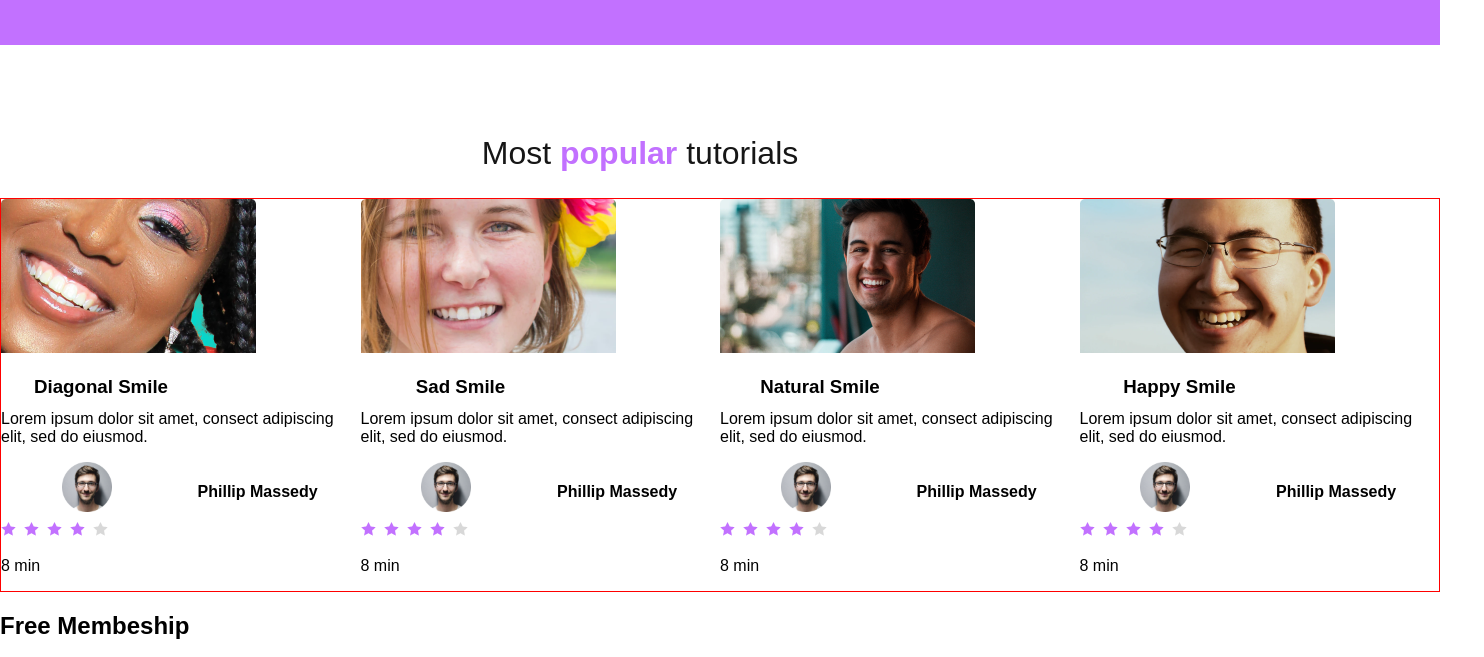
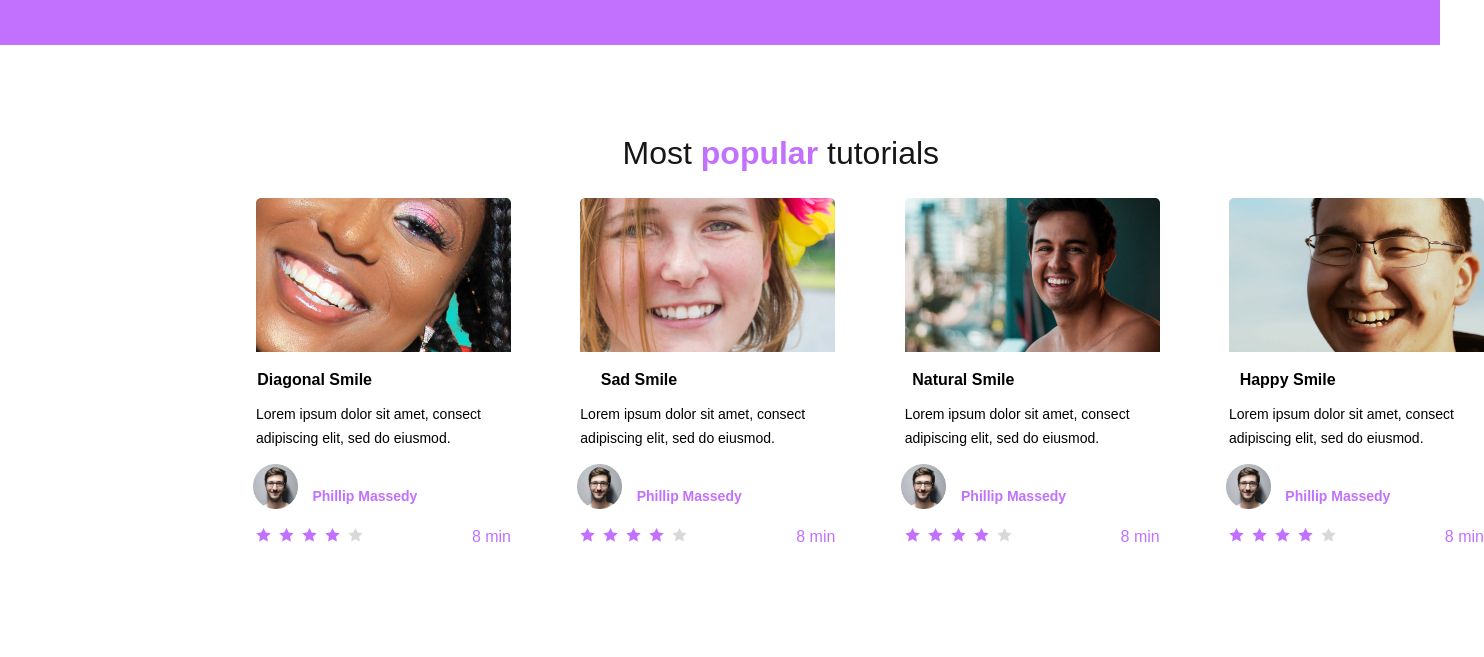
Before and after one commit to CodeWithRonnie/alx_html_css, a plain HTML site: page css_advanced/index.html in a window 1280 px wide. Shown: the part 1440-2097 px from the top of the page, 1484 px wide, since content can reach past the window. Drawn offline with Linux system fonts and the light colour scheme.

Commit message:
added the most popular videos section

```diff
--- a/css_advanced/index.html
+++ b/css_advanced/index.html
@@ -75,78 +75,80 @@
         </section>
         <section class="popular-videos
          ">
-            <h2>Most <strong style="color: #C271FF; font-size: 32px; font-weight:bold;">popular</strong> tutorials</h2>
+            <h2 class="most-popular">Most <strong style="color: #C271FF; font-size: 32px; font-weight:bold;">popular</strong> tutorials</h2>
             <div class="popular-vid-container">
-                <div>
+                <div class="videos">
                     <img src="assets/9.png" alt="image">
-                    <h3>Diagonal Smile</h3>
-                    <p>Lorem ipsum dolor sit amet, consect adipiscing elit, sed do eiusmod.</p>
+                    <h3 class="smile">Diagonal Smile</h3>
+                    <p class="smile-text">Lorem ipsum dolor sit amet, consect adipiscing elit, sed do eiusmod.</p>
                     <div class="Phil">
                         <img class="phillip" src="assets/1.png" alt="">
-                        <h4>Phillip Massedy</h4>
+                        <h4 class="philname">Phillip Massedy</h4>
                     </div>
                     <div class="ratins">
                         <div>
                             <img src="assets/rating.png" alt="">
                         </div>
+                        <div class="ratins" class="ratins" style="color: #C271FF;">8 min</div>
 
                     </div>
-                     <p>8 min</p>
+
                 </div>
-            <div>
+            <div class="videos">
                 <img src="assets/7.png" alt="image">
-                <h3>Sad Smile</h3>
-                <p>Lorem ipsum dolor sit amet, consect adipiscing elit, sed do eiusmod.</p>
+                <h3 class="smile">Sad Smile</h3>
+                <p class="smile-text">Lorem ipsum dolor sit amet, consect adipiscing elit, sed do eiusmod.</p>
                 <div  class="Phil">
                     <img class="phillip" src="assets/1.png" alt="image">
-                    <h4>Phillip Massedy</h4>
+                    <h4 class="philname">Phillip Massedy</h4>
                 </div>
                 <div>
                     <div class="ratins">
                        <div>
                             <img src="assets/rating.png" alt="">
                         </div>
+                         <div class="ratins" class="ratins" style="color: #C271FF;">8 min</div>
+
                     </div>
-                    <p>8 min</p>
+
                 </div>
             </div>
-            <div>
+            <div class="videos">
                 <img  src="assets/8.png" alt="image">
-                <h3>Natural Smile</h3>
-                <p>Lorem ipsum dolor sit amet, consect adipiscing elit, sed do eiusmod.</p>
+                <h3 class="smile">Natural Smile</h3>
+                <p class="smile-text">Lorem ipsum dolor sit amet, consect adipiscing elit, sed do eiusmod.</p>
                 <div  class="Phil">
                     <img class="phillip" src="assets/1.png" alt="">
-                    <h4>Phillip Massedy</h4>
+                    <h4 class="philname">Phillip Massedy</h4>
                 </div>
                 <div>
                     <div class="ratins">
                          <div>
                             <img src="assets/rating.png" alt="">
                         </div>
+                         <div class="ratins" class="ratins" style="color: #C271FF;">8 min</div>
+                    </div>
 
-                    </div>
-                    <p>8 min</p>
                 </div>
             </div>
-            <div>
+            <div class="videos">
                  <img src="assets/6.png" alt="image">
-                <h3>Happy Smile</h3>
-                <p>Lorem ipsum dolor sit amet, consect adipiscing elit, sed do eiusmod.</p>
+                <h3 class="smile">Happy Smile</h3>
+                <p class="smile-text">Lorem ipsum dolor sit amet, consect adipiscing elit, sed do eiusmod.</p>
                 <div  class="Phil">
                     <img class="phillip" src="assets/1.png" alt="">
 
-                    <h4>Phillip Massedy</h4>
+                    <h4 class="philname">Phillip Massedy</h4>
                 </div>
                 <div>
                     <div class="ratins">
                         <div>
                             <img src="assets/rating.png" alt="">
                         </div>
-
-
+                         <div class="ratins" style="color: #C271FF;">8 min</div>
                     </div>
                 </div>
-                <p>8 min</p>
+
             </div>
     </section>
 
--- a/css_advanced/styles.css
+++ b/css_advanced/styles.css
@@ -205,7 +205,8 @@ margin: -3%;
 
 
 /** Popular Videos**/
-.popular-videos > h2{
+.most-popular{
+    margin-left: 22%;
     text-align: center;
     margin-top: 7%;;
     font-weight: 100;
@@ -216,18 +217,59 @@ margin: -3%;
 .popular-vid-container{
     display: flex;
     justify-content: space-between;
-    border: 1px solid red;
-    width:1440px;
+    width: 1228px;
+    height: 450px;
+    margin-left: 20%;
+
 
 }
 
 .phillip{
-    width: 50px;
-    height: 50px;
+    width: 45px;
+    height: 45px;
+}
+
+.philname{
+    color: #C271FF;
+    margin-left: -49%;
+    font-weight: 600;
+    font-size: 14px;
+    line-height: 27px;
+
 }
 
 .Phil{
     display: flex;
     justify-content: space-around;
-    margin-left: 5%;
+    margin-left: -38%;
 }
+
+.videos{
+    justify-content: space-evenly;
+
+}
+
+.smile{
+    width: 52%;
+    margin-left: -3%;
+    height: 20px;
+    font-weight: 700;
+    font-size: 16px;
+    line-height: 100%;
+    letter-spacing: 0px;
+
+}
+
+.smile-text{
+    width: 250px;
+    height: 48px;
+    font-weight: 400;
+    font-size: 14px;
+    line-height: 24px;
+    letter-spacing: 0px;
+}
+
+.ratins{
+    display: flex;
+    justify-content: space-between;
+}
```
